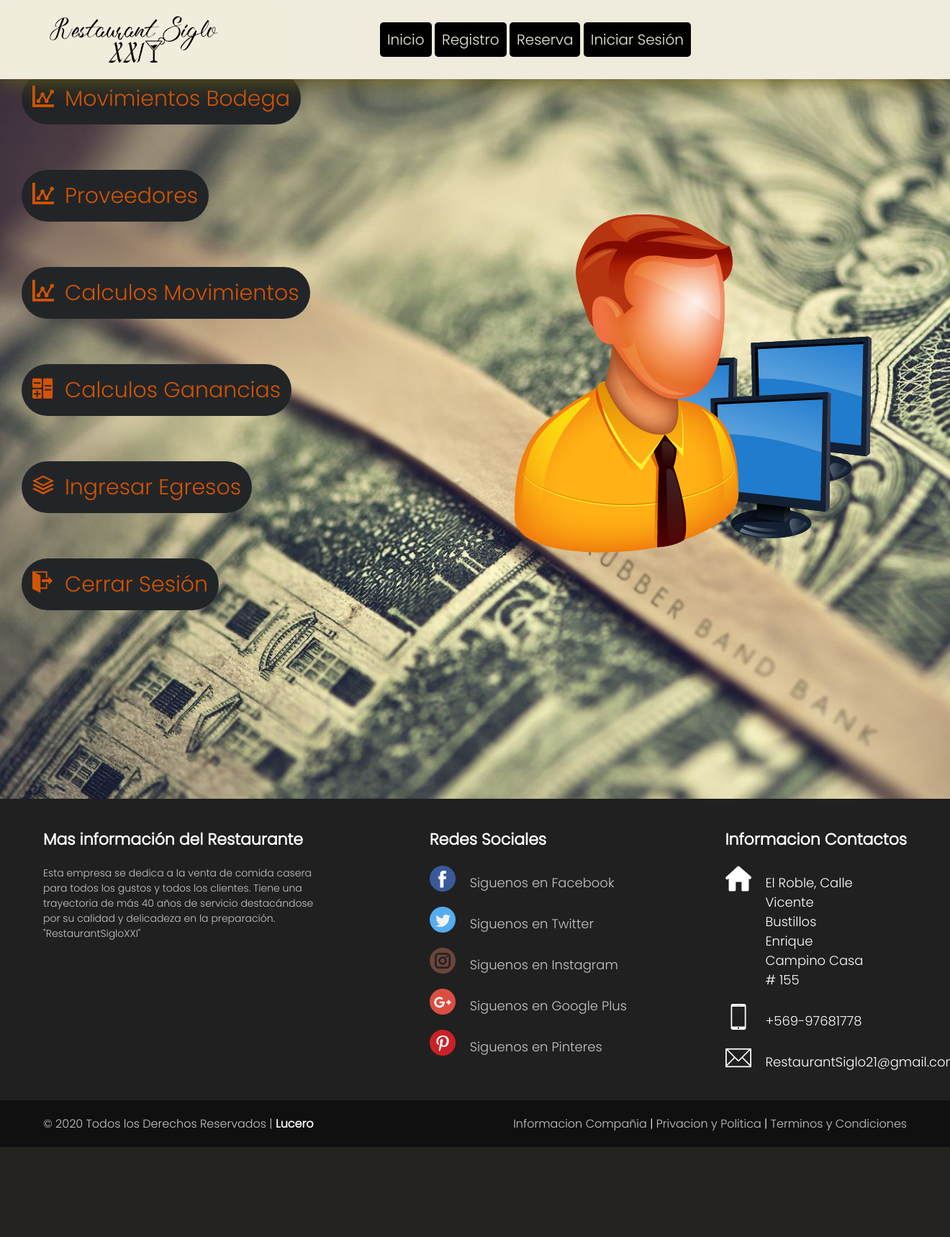
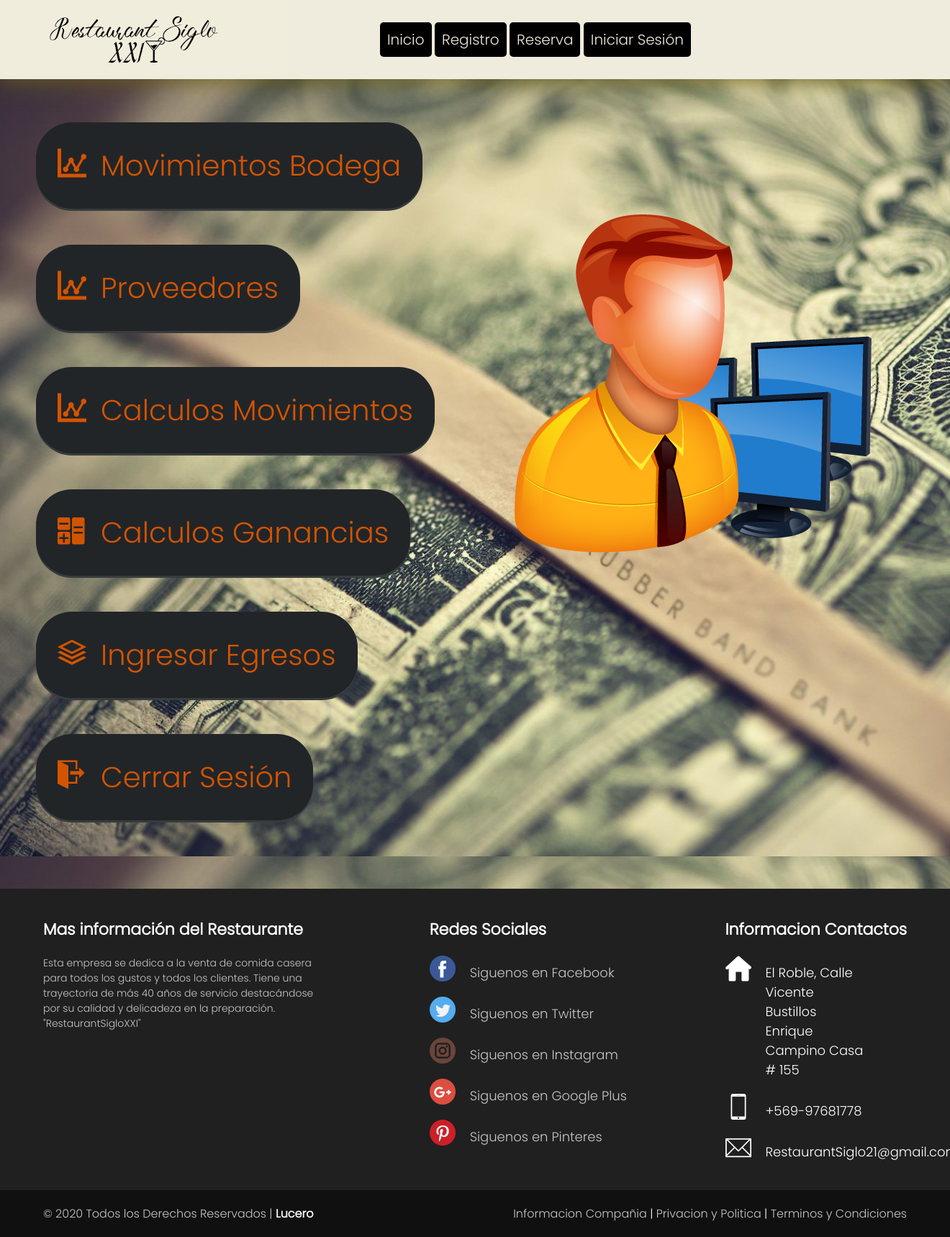
Before and after one commit to FelipeLucero/Restaurant, a Django app: template app_Restaurant/templates/plantillas/MenuFinanciera.html in a window 1320 px wide; the page is wider, and only the part inside the window is pictured. Shown: that part at 72% size. Before the commit the page ends 1594 px from the top of that part, so only its background shows below. Run offline with Django 3.2, Linux system fonts and the light colour scheme; the template is opened without the code that fills it, so the values that code supplies are empty; some web fonts are replaced.

Commit message:
se mejora estilo bodeguero

```diff
--- a/app_Restaurant/static/css/diseño2.css
+++ b/app_Restaurant/static/css/diseño2.css
@@ -460,27 +460,15 @@ select{
     padding-left: 30px;
 }
 
-.menuverticalf {
-    width: 100%;
-    height: 130px;
-    padding-top:5px ;
-    padding-left: 30px;
-}
+
 
 .ulmenus{
     width: 50%;
     margin: center;
 }
 
-.ulmenusf{
-    width: 50%;
-    margin: center;
-}
 
 .menuvertical ul li{
-    display: inline;
-}
-.lif{
     display: inline;
 }
 
@@ -491,15 +479,6 @@ padding: 30px;
 border-radius: 50px;
 background: #222528;
 }
-
-.af{
-    color:#D35400;
-    font-size: 30px;
-    padding: 15px;
-    border-radius: 50px;
-    background: #222528;
-    text-decoration: none;
-    }
 
 .menuvertical ul li a:hover{
     text-decoration: none;
@@ -534,7 +513,7 @@ background: #222528;
 
 .fondofinanciera{
     background-image :url(/static/img/fondosmenus/menufinanciera.png);
-    height: 1000px;
+    height: 1125px;
 }
 
 
@@ -583,7 +562,7 @@ background: #222528;
 }
 
 .admin{
-    background-image: url(/app_Restaurant/static/img/admin_person_user_man_2839.png);
+
     float: right;
     margin-right: 100px;
     margin-top: 160px;
--- a/app_Restaurant/templates/plantillas/MenuFinanciera.html
+++ b/app_Restaurant/templates/plantillas/MenuFinanciera.html
@@ -9,40 +9,40 @@
     {% endif %}
     <img src="static/img/admin_person_user_man_2839.png" class="admin" >
 
-    <nav class="menuverticalf">
-        <ul class="ulmenusf">
-        <li class="lif"> <a class="af" href="CalculoFinanciera" class="button">  <span class="icon-stats-dots"> </span> Movimientos Bodega </a> </li>
+    <nav class="menuvertical">
+        <ul class="ulmenus">
+        <li class="li"> <a  href="CalculoFinanciera" class="button">  <span class="icon-stats-dots"> </span> Movimientos Bodega </a> </li>
         </ul>
 
     </nav>
-    <nav class="menuverticalf">
-        <ul class="ulmenusf">
-        <li class="lif"> <a class="af" href="MostrarProveedores" class="button">  <span class="icon-stats-dots"> </span> Proveedores </a> </li>
+    <nav class="menuvertical">
+        <ul class="ulmenus">
+        <li class="li"> <a  href="MostrarProveedores" class="button">  <span class="icon-stats-dots"> </span> Proveedores </a> </li>
         </ul>
 
     </nav>
-    <nav class="menuverticalf">
-        <ul class="ulmenusf">
-        <li class="lif"> <a class="af"href="ListarEgresos" class="button">  <span class="icon-stats-dots"> </span> Calculos Movimientos</a> </li>
+    <nav class="menuvertical">
+        <ul class="ulmenus">
+        <li class="li"> <a href="ListarEgresos" class="button">  <span class="icon-stats-dots"> </span> Calculos Movimientos</a> </li>
         </ul>
 
     </nav>
-    <nav class="menuverticalf">
-        <ul class="ulmenusf">
-        <li class="lif"> <a class="af"href="http://127.0.0.1:8000" class="button">  <span class="icon-calculator"> </span> Calculos Ganancias</a> </li>
+    <nav class="menuvertical">
+        <ul class="ulmenus">
+        <li > <a href="http://127.0.0.1:8000" class="button">  <span class="icon-calculator"> </span> Calculos Ganancias</a> </li>
         </ul>
 
     </nav>
-    <nav class="menuverticalf">
-        <ul class="ulmenusf">
-        <li class="lif"> <a class="af"href="IngresoEgresos" class="button">  <span class="icon-stack"> </span> Ingresar Egresos</a> </li>
+    <nav class="menuvertical">
+        <ul class="ulmenu">
+        <li class="li"> <a href="IngresoEgresos" class="button">  <span class="icon-stack"> </span> Ingresar Egresos</a> </li>
         </ul>
 
     </nav>
 
-    <nav class="menuverticalf">
-        <ul class="ulmenusf">
-        <li class="lif"> <a class="af"href="http://127.0.0.1:8000/accounts/logout/" class="button">  <span class="icon-exit"> </span> Cerrar Sesión</a> </li>
+    <nav class="menuvertical">
+        <ul class="ulmenu">
+        <li class="li"> <a href="http://127.0.0.1:8000/accounts/logout/" class="button">  <span class="icon-exit"> </span> Cerrar Sesión</a> </li>
         </ul>
 
     </nav>
```
Also changed, not shown: db.sqlite3.
